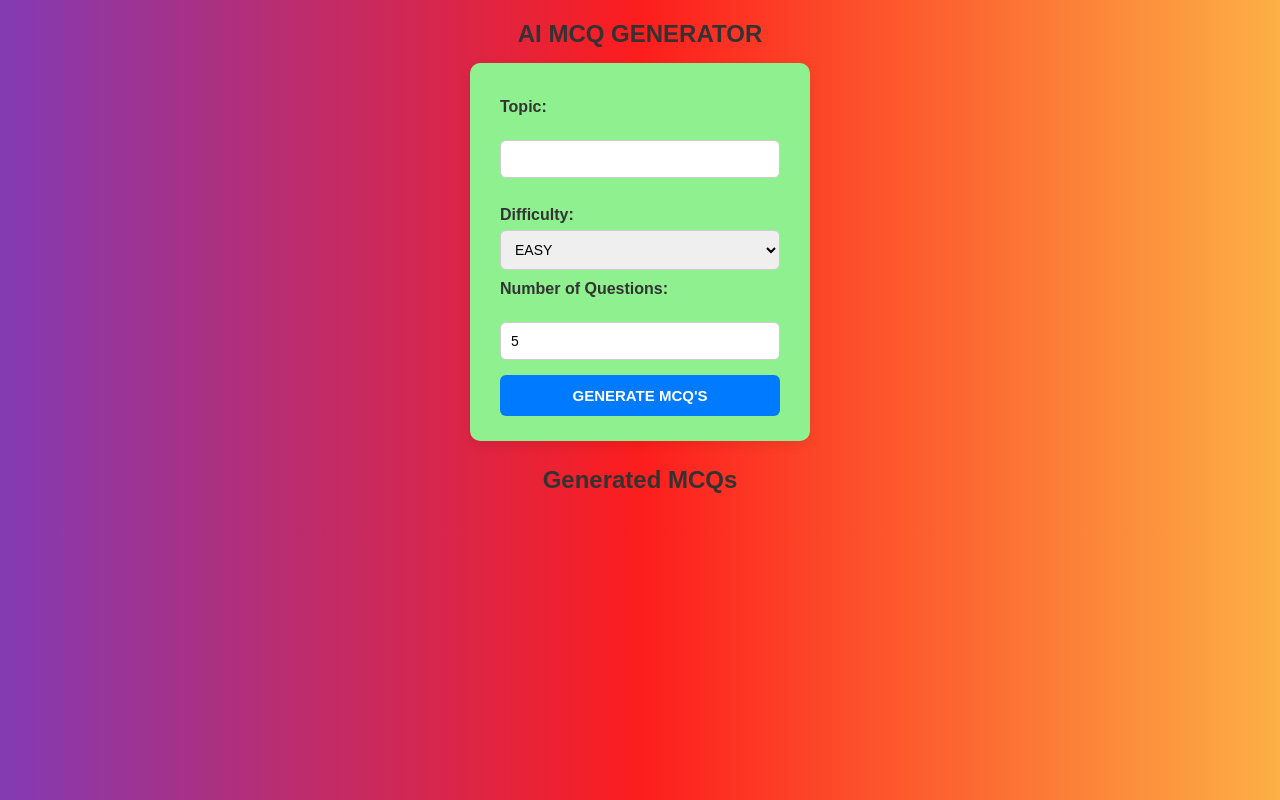
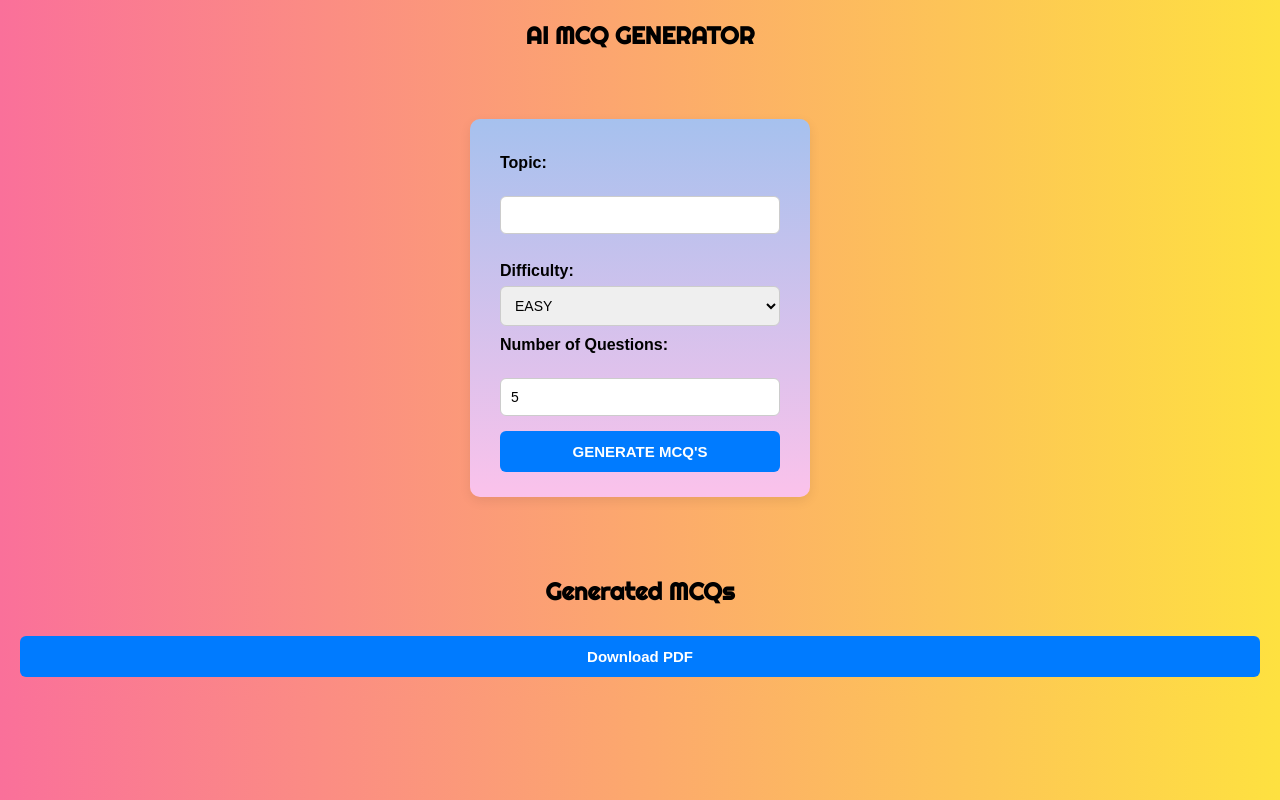
Before and after one commit to tejutejas05/AI-powered-MCQ-Generator-Django-and-OPEN-AI-, a Django app: page / in a window 1280 px wide. Run offline with Django 5.2, Linux system fonts and the light colour scheme.

Commit message:
download added

```diff
--- a/generator/static/generator/style.css
+++ b/generator/static/generator/style.css
@@ -8,15 +8,15 @@
 /* Page styling */
 body {
     font-family: Arial, Helvetica, sans-serif;
-
-    background: linear-gradient(90deg,rgba(131, 58, 180, 1) 0%, rgba(253, 29, 29, 1) 50%, rgba(252, 176, 69, 1) 100%);
+    background-image: linear-gradient(to right, #fa709a 0%, #fee140 100%);
     padding : 20px;
-    color : #333;
+    color : black;
 }
 
 /* Heading */
 h2 {
     text-align: center;
+    font-family: "Righteous", sans-serif;;
     margin-bottom: 15px;
 }
 
@@ -29,7 +29,8 @@ h2 {
 
 /* Form card */
 .form form {
-    background: #8ff08f;
+    background-image: linear-gradient(to top, #fbc2eb 0%, #a6c1ee 100%);
+    font-family: Arial, Helvetica, sans-serif;
     padding: 25px 30px;
     width: 340px;
     border-radius: 10px;
--- a/generator/templates/generator/index.html
+++ b/generator/templates/generator/index.html
@@ -6,10 +6,16 @@
     <meta name="viewport" content="width=device-width, initial-scale=1.0">
     <title>AI MCQ GENERATOR</title>
     <link rel="stylesheet" href="{% static 'generator/style.css' %}">
+    <link rel="preconnect" href="https://fonts.googleapis.com">
+    <link rel="preconnect" href="https://fonts.gstatic.com" crossorigin>
+    <link href="https://fonts.googleapis.com/css2?family=Bungee&family=Righteous&display=swap" rel="stylesheet">
 </head>
 <body>
 
     <center><h2>AI MCQ GENERATOR</h2></center>
+    <br>
+    <br>
+    <br>
     <div class="form">
     <form method="GET" action="/generate/">
 
@@ -30,12 +36,17 @@
 
     </form>
     </div>
+    <br>
+    <br>
+    <br>
 
 
     <h2>Generated MCQs</h2>
     <div id="mcq-container"></div>
 
   <script>
+let currentMCQs = [];
+
 const form = document.querySelector("form");
 
 form.addEventListener("submit", function(e) {
@@ -45,13 +56,46 @@
     const difficulty = form.difficulty.value;
     const num_questions = form.num_questions.value;
 
-    fetch(`/generate/?topic=${topic}&difficulty=${difficulty}&num_questions=${num_questions}`)
+    const url = `/generate/?topic=${topic}&difficulty=${difficulty}&num_questions=${num_questions}`;
+
+    fetch(url)
     .then(res => res.json())
     .then(data => {
 
+        if (!data.mcqs) {
+            alert("Server error. Try again.");
+            return;
+        }
+
         const container = document.getElementById("mcq-container");
+        container.innerHTML = "";
+
+        // ✅ If backend returns structured JSON
+        if (Array.isArray(data.mcqs)) {
+
+            currentMCQs = data.mcqs;
+
+            data.mcqs.forEach((mcq, index) => {
+
+                let output = `<div class="question-box">`;
+                output += `<div class="question-title">Q${index+1}: ${mcq.question}</div>`;
+
+                mcq.options.forEach(opt => {
+                    output += `<div class="option">${opt}</div>`;
+                });
+
+                output += `<div class="answer">Answer: ${mcq.answer}</div>`;
+                output += `</div>`;
+
+                container.innerHTML += output;
+            });
+        }
+
+        // ✅ If backend returns plain text (your earlier format)
+        else {
 
             const questions = data.mcqs.split("\n\n");
+            currentMCQs = questions;
 
             let output = "";
 
@@ -64,10 +108,8 @@
 
                     if(line.startsWith("Q"))
                         output += `<div class="question-title">${line}</div>`;
-
                     else if(line.startsWith("Answer"))
                         output += `<div class="answer">${line}</div>`;
-
                     else
                         output += `<div class="option">${line}</div>`;
                 });
@@ -76,11 +118,57 @@
             });
 
             container.innerHTML = output;
+        }
 
     })
-    .catch(err => console.log(err));
+    .catch(err => console.log("Error:", err));
 });
+
+
+// ✅ DOWNLOAD PDF FUNCTION
+function downloadPDF() {
+
+    if (!currentMCQs || currentMCQs.length === 0) {
+        alert("Generate MCQs first!");
+        return;
+    }
+
+    fetch("/download/", {
+        method: "POST",
+        headers: {
+            "Content-Type": "application/x-www-form-urlencoded",
+            "X-CSRFToken": getCookie("csrftoken")
+        },
+        body: "mcqs=" + JSON.stringify(currentMCQs)
+    })
+    .then(response => response.blob())
+    .then(blob => {
+        const link = document.createElement("a");
+        link.href = window.URL.createObjectURL(blob);
+        link.download = "MCQs.pdf";
+        link.click();
+    })
+    .catch(err => console.log("Download error:", err));
+}
+
+
+// ✅ CSRF HELPER (Required for Django POST)
+function getCookie(name) {
+    let cookieValue = null;
+    if (document.cookie) {
+        const cookies = document.cookie.split(';');
+        for (let cookie of cookies) {
+            cookie = cookie.trim();
+            if (cookie.startsWith(name + '=')) {
+                cookieValue = decodeURIComponent(cookie.substring(name.length + 1));
+            }
+        }
+    }
+    return cookieValue;
+}
 </script>
+<button onclick="downloadPDF()">Download PDF</button>
+
 
 </body>
 </html>
--- a/generator/urls.py
+++ b/generator/urls.py
@@ -1,7 +1,8 @@
 from django.urls import path
-from .views import generator_mcqs,home
+from .views import generator_mcqs,home,download_pdf
 
 urlpatterns = [
     path('',home,name="home"),
     path('generate/',generator_mcqs),
+    path('download/',download_pdf, name='download_pdf'),
 ]
--- a/generator/views.py
+++ b/generator/views.py
@@ -3,6 +3,11 @@ from django.http import JsonResponse
 import os
 import google.generativeai as genai
 from dotenv import load_dotenv
+from reportlab.platypus import SimpleDocTemplate, Paragraph, Spacer
+from reportlab.lib.styles import getSampleStyleSheet
+from django.http import HttpResponse
+import json
+from io import BytesIO
 
 load_dotenv()
 
@@ -13,13 +18,52 @@ genai.configure(api_key=os.getenv("GEMINI_API_KEY"))
 def home(request):
     return render(request, "generator/index.html")
 
+def download_pdf(request):
+    if request.method != "POST":
+        return HttpResponse("Invalid request")
+
+    mcqs_json = request.POST.get("mcqs")
+
+    if not mcqs_json:
+        return HttpResponse("No MCQs received")
+
+    mcqs = json.loads(mcqs_json)
+
+    buffer = BytesIO()
+    doc = SimpleDocTemplate(buffer)
+    styles = getSampleStyleSheet()
+    elements = []
+
+    # support BOTH formats
+    if isinstance(mcqs, list):
+
+        # structured JSON format
+        if isinstance(mcqs[0], dict):
+            for i, mcq in enumerate(mcqs):
+                elements.append(Paragraph(f"Q{i+1}: {mcq['question']}", styles['Heading3']))
+                for opt in mcq['options']:
+                    elements.append(Paragraph(opt, styles['BodyText']))
+                elements.append(Paragraph(f"Answer: {mcq['answer']}", styles['Normal']))
+                elements.append(Spacer(1, 12))
+
+        # text format
+        else:
+            for q in mcqs:
+                elements.append(Paragraph(q.replace("\n", "<br/>"), styles['BodyText']))
+                elements.append(Spacer(1, 12))
+
+    doc.build(elements)
+    buffer.seek(0)
+
+    return HttpResponse(buffer, content_type='application/pdf')
 
 def generator_mcqs(request):
     topic = request.GET.get('topic', '').strip()
     difficulty = request.GET.get('difficulty', '').strip()
     num_questions = request.GET.get('num_questions', '').strip()
 
-    # ✅ validate inputs
+
+
     if not topic or not difficulty or not num_questions:
         return JsonResponse({
             "error": "Please provide topic, difficulty, and number of questions."
```
Lines whose indentation alone changed are shown as unchanged.
